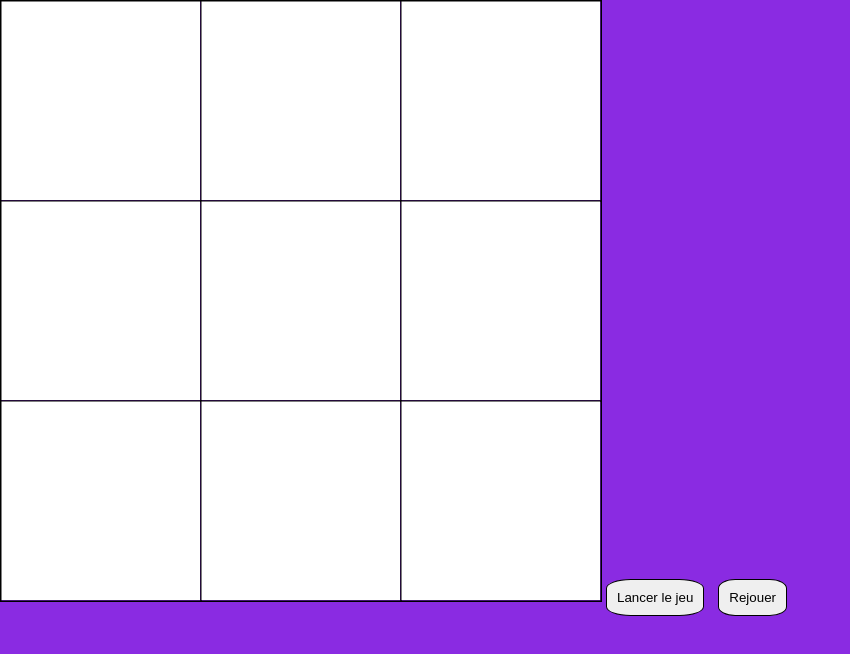
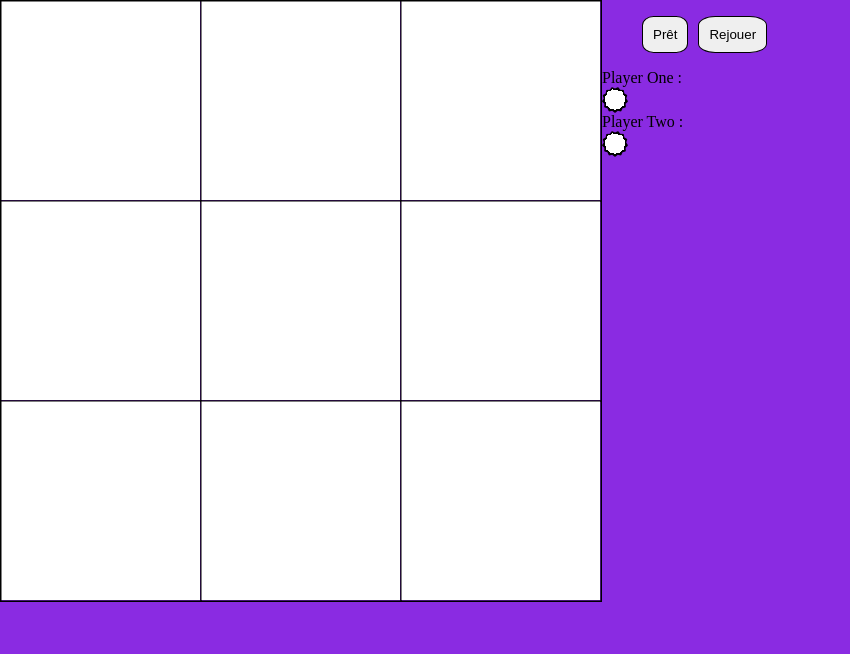
Before and after one commit to lucanus-cervus/tic-tac-toe, a plain HTML site: page index.html in a window 1280 px wide. Shown: the whole page, without its empty margins (0-850 px from the left). Drawn offline with Linux system fonts and the light colour scheme; no server answers.

Commit message:
Légères modifications.

```diff
--- a/index.html
+++ b/index.html
@@ -6,10 +6,22 @@
     <title>Document</title>
 </head>
 <body>
-    <canvas id="grilleCa" width="600" height="600" ></canvas>
-    <button id="startGame">Lancer le jeu</button>
-    <button id="rejouerGame">Rejouer</button>
-    <article id="decompte"></article>
+    <section>
+        <canvas id="grilleCa" width="600" height="600" ></canvas>
+        <div>
+            <ul>
+                <li><button id="ready">Prêt</button></li>
+                <li><button id="rejouerGame">Rejouer</button></li>
+            </ul>
+            <p>Player One : </p>
+            <img id="iconeVidePo" src="img/valid-false.png"/>
+            <img id="iconePleinePo" src="img/valid-true.png"/>
+            <p>Player Two : </p>
+            <img id="iconeVidePt" src="img/valid-false.png"/>
+            <img id="iconePleinePt" src="img/valid-true.png"/>
+        </div>
+        <article id="regles"></article>
+    </section>
 <script src="js/script.js"></script>
 </body>
 </html>
```
